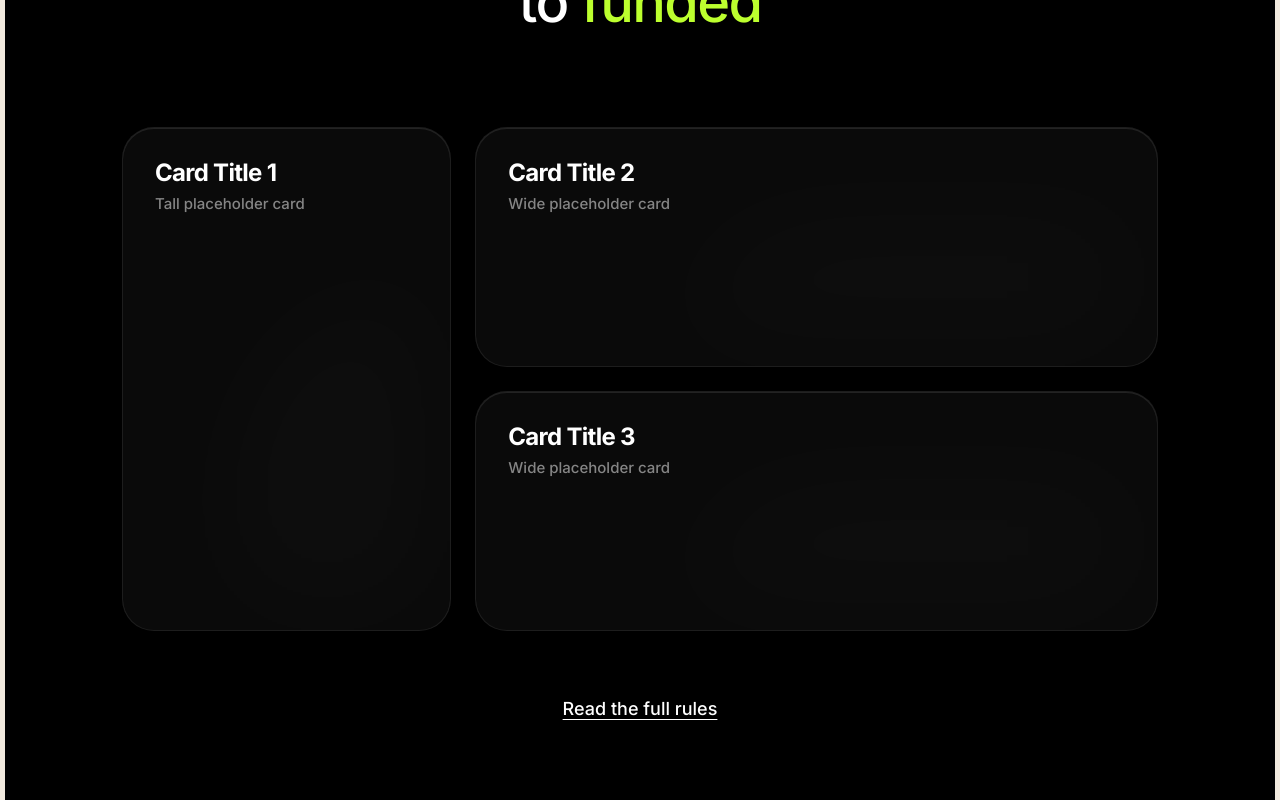
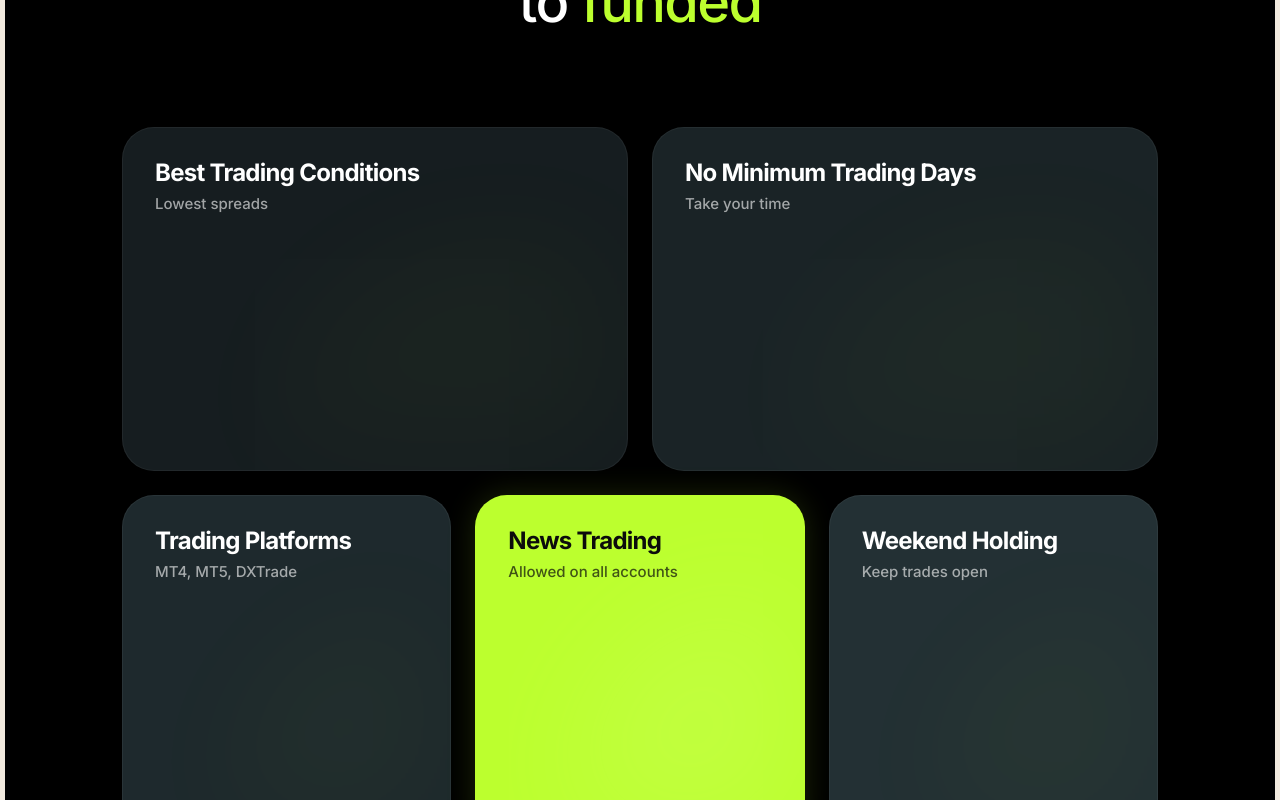
Before and after one commit to jatinkatariaaaa/thepeoplepropwebsite, a Next.js app: page /v2 in a window 1280 px wide. Shown: the part 4060-4860 px from the top of the page. Built offline with nearby package versions, Linux system fonts and the light colour scheme.

Commit message:
feat: restore 7-card bento box layout with matte light shades mirroring Atlas screenshot

```diff
--- a/src/app/v2/page.tsx
+++ b/src/app/v2/page.tsx
@@ -303,22 +303,30 @@ export default function V2Page() {
                 </div>
               </Reveal>
 
-              {/* Bento Box Grid - Blank Cards for Future Content */}
+              {/* Bento Box Grid */}
               <div className="w-full max-w-[1100px] mx-auto px-4 sm:px-6 lg:px-8">
-                <div className="grid grid-cols-1 md:grid-cols-3 auto-rows-[240px] gap-4 md:gap-5 lg:gap-6">
+                <div className="grid grid-cols-1 md:grid-cols-6 auto-rows-[200px] md:auto-rows-[160px] gap-4 md:gap-5 lg:gap-6">
                   {[
-                    /* Block 1: Left Tall, Right Two Wides */
-                    { id: 1, span: "md:col-span-1 md:row-span-2", bg: "dark", title: "Card Title 1", subtitle: "Tall placeholder card" },
-                    { id: 2, span: "md:col-span-2 md:row-span-1", bg: "dark", title: "Card Title 2", subtitle: "Wide placeholder card" },
-                    { id: 3, span: "md:col-span-2 md:row-span-1", bg: "dark", title: "Card Title 3", subtitle: "Wide placeholder card" },
+                    /* Row 1 (2 cards) */
+                    { id: 1, span: "md:col-span-3 md:row-span-2", bg: "var1", title: "Best Trading Conditions", subtitle: "Lowest spreads" },
+                    { id: 2, span: "md:col-span-3 md:row-span-2", bg: "var2", title: "No Minimum Trading Days", subtitle: "Take your time" },
+                    /* Row 2 (3 cards) */
+                    { id: 3, span: "md:col-span-2 md:row-span-2", bg: "var3", title: "Trading Platforms", subtitle: "MT4, MT5, DXTrade" },
+                    { id: 4, span: "md:col-span-2 md:row-span-2", bg: "lime", title: "News Trading", subtitle: "Allowed on all accounts" },
+                    { id: 5, span: "md:col-span-2 md:row-span-2", bg: "var4", title: "Weekend Holding", subtitle: "Keep trades open" },
+                    /* Row 3 (2 cards) */
+                    { id: 6, span: "md:col-span-3 md:row-span-2", bg: "var2", title: "Instant Funding", subtitle: "Skip the challenge & get funded right now" },
+                    { id: 7, span: "md:col-span-3 md:row-span-2", bg: "var1", title: "Access Challenge", subtitle: "Only pay after you pass" },
                   ].map((s, i) => (
                     <Reveal key={s.id} delay={i * 0.1} className={cn("w-full h-full", s.span)}>
                       <div
                         className={cn(
-                          "relative w-full h-full rounded-[1.5rem] md:rounded-[2rem] p-6 md:p-8 flex flex-col justify-between transition-all duration-300 hover:scale-[1.02] overflow-hidden group cursor-pointer",
-                          s.bg === "lime"
-                            ? "bg-[#bcff2e] shadow-[0_0_30px_rgba(188,255,46,0.15)]"
-                            : "bg-white/[0.04] hover:bg-white/[0.06] backdrop-blur-xl border border-white/[0.08] shadow-[inset_0_1px_0_rgba(255,255,255,0.1)]"
+                          "relative w-full h-full rounded-[1.5rem] md:rounded-[2rem] p-6 md:p-8 flex flex-col justify-between transition-all duration-300 hover:scale-[1.02] overflow-hidden group cursor-pointer border border-white/[0.05]",
+                          s.bg === "lime" && "bg-[#bcff2e] shadow-[0_0_30px_rgba(188,255,46,0.15)] border-transparent",
+                          s.bg === "var1" && "bg-[#161D20] shadow-inner shadow-white/[0.02]",
+                          s.bg === "var2" && "bg-[#1A2326] shadow-inner shadow-white/[0.02]",
+                          s.bg === "var3" && "bg-[#1E292D] shadow-inner shadow-white/[0.02]",
+                          s.bg === "var4" && "bg-[#233034] shadow-inner shadow-white/[0.02]",
                         )}
                       >
                         {/* Text Content */}
@@ -331,17 +339,17 @@ export default function V2Page() {
                           </h3>
                           <p className={cn(
                             "text-sm md:text-[15px] font-medium leading-snug",
-                            s.bg === "lime" ? "text-[#0c0c0c]/70" : "text-white/50"
+                            s.bg === "lime" ? "text-[#0c0c0c]/70" : "text-white/60"
                           )}>
                             {s.subtitle}
                           </p>
                         </div>
 
                         {/* Placeholder for future PNG/3D Image */}
-                        <div className="absolute right-0 bottom-0 w-3/4 h-3/4 opacity-10 group-hover:opacity-30 transition-opacity duration-500 pointer-events-none flex items-end justify-end p-4">
+                        <div className="absolute right-0 bottom-0 w-3/4 h-3/4 opacity-[0.15] group-hover:opacity-30 transition-opacity duration-500 pointer-events-none flex items-end justify-end p-4">
                           <div className={cn(
                             "w-full h-full rounded-tl-full blur-3xl",
-                            s.bg === "lime" ? "bg-white/60" : "bg-white/20"
+                            s.bg === "lime" ? "bg-white/60" : "bg-[#bcff2e]/20"
                           )} />
                         </div>
                       </div>
```
